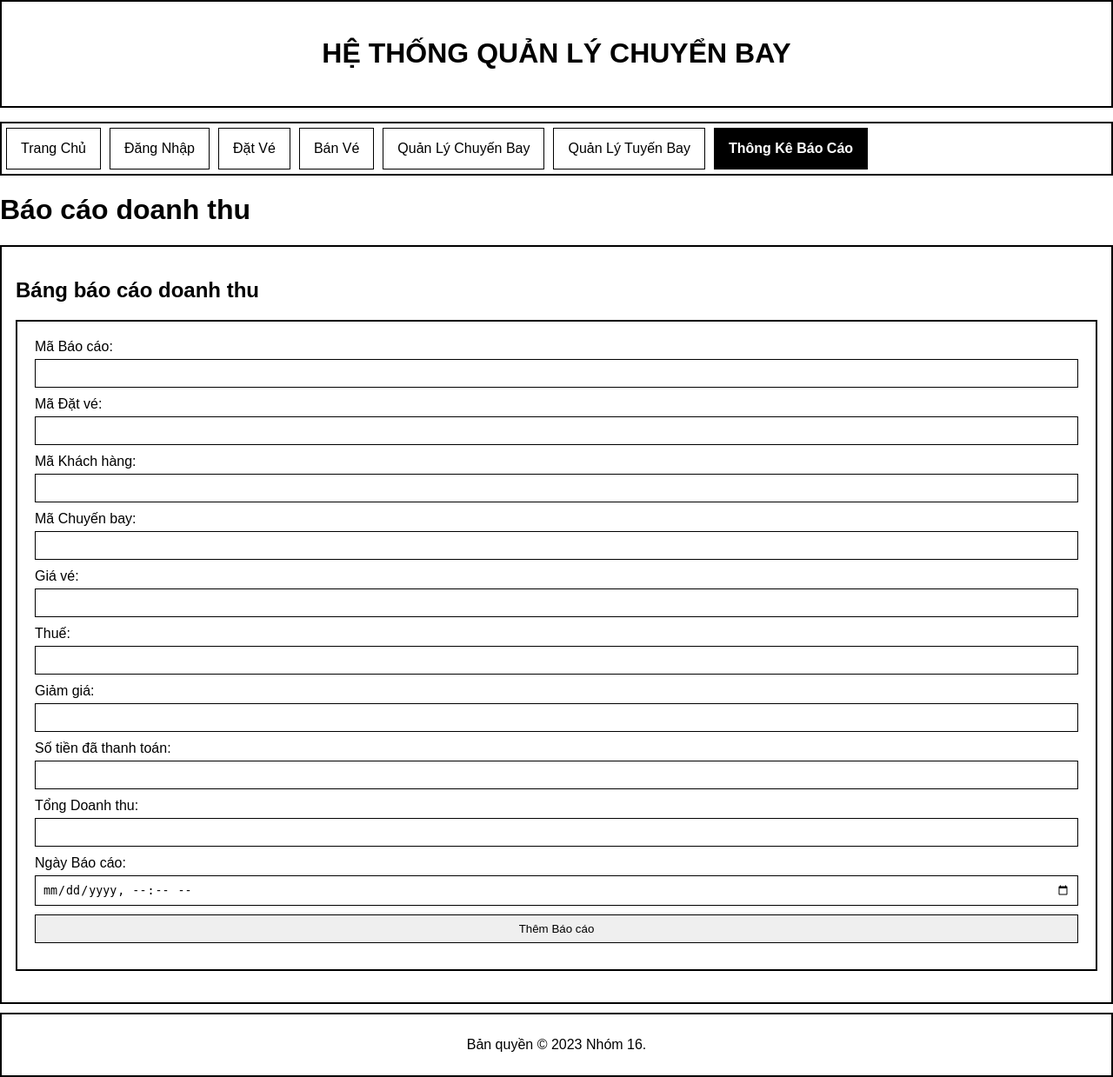
After one commit to LeVietDung2002/AirplaneManagement-py, a Flask app: page /reportRevenue in a window 1280 px wide. The commit adds this page. Shown: the whole page at 87% size. Run offline with Flask 3, Linux system fonts and the light colour scheme; some libraries are stand-ins or nearby versions.

Commit message:
Add files via upload

```diff
--- a/flightsystem_CNPM/app/index.py
+++ b/flightsystem_CNPM/app/index.py
@@ -1,10 +1,12 @@
 from flask import Flask, render_template, request, redirect, url_for, jsonify
 import sqlite3
+from sqlalchemy import ForeignKey
+
 from models import db, FlightDetail  # Import your models
 
 flightapp = Flask(__name__)
 
-flightapp.config['SQLALCHEMY_DATABASE_URI'] = 'sqlite:///C:/Users/Admin/Desktop/CNPM/flightsystem_CNPM/app/database/flight_reservation.db'
+flightapp.config['SQLALCHEMY_DATABASE_URI'] = 'sqlite:///C:/Users/Admin/Desktop/FlightManagement/flightsystem_CNPM/app/database/flightManagement.db'
 flightapp.config['SQLALCHEMY_TRACK_MODIFICATIONS'] = False
 
 # Initialize the database
@@ -38,6 +40,10 @@ def sellticket():
 
     # Render the sellticket.html template
     return render_template("sellticket.html")
+@flightapp.route("/ScheduleManagement")
+def ScheduleManagement():
+
+    return render_template("ScheduleManagement.html")
 
 @flightapp.route("/flightManagement")
 def flightManagement():
@@ -47,61 +53,12 @@ def flightManagement():
     # Pass the data to the template
     return render_template("flightManagement.html", flights=flights)
 
-# Function to create the flight table
-def create_flight_table():
-    # This function is not needed if you are using Flask-SQLAlchemy
-    pass
+@flightapp.route("/reportRevenue")
+def reportRevenue():
+    return render_template("reportRevenue.html")
 
-# Function to add a flight to the database
-def add_flight(flight_code, departure, destination, departure_date):
-    new_flight = FlightDetail(
-        flight_code=flight_code,
-        departure=departure,
-        destination=destination,
-        departure_date=departure_date
-    )
-    db.session.add(new_flight)
-    db.session.commit()
 
-# Function to delete a flight from the database
-def delete_flight(flight_code):
-    flight = FlightDetail.query.filter_by(flight_code=flight_code).first()
-    if flight:
-        db.session.delete(flight)
-        db.session.commit()
 
-# Create the flight table when the application starts
-# This is not needed with Flask-SQLAlchemy
-
-@flightapp.route('/add_flight', methods=['POST'])
-def add_flight_route():
-    data = request.form
-    flight_code = data['flight_code']
-    departure = data['departure']
-    destination = data['destination']
-    departure_date = data['departure_date']
-
-    add_flight(flight_code, departure, destination, departure_date)
-
-    return jsonify({'message': 'Flight added successfully'})
-
-@flightapp.route('/delete_flight', methods=['POST'])
-def delete_flight_route():
-    data = request.form
-    flight_code = data['flight_code']
-
-    delete_flight(flight_code)
-
-    return jsonify({'message': 'Flight deleted successfully'})
-
-@flightapp.route('/get_flights', methods=['GET'])
-def get_flights():
-    flights = FlightDetail.query.all()
-    flight_data = [{'flightID': flight.flightID, 'departureAirport': flight.departureAirport,
-                    'arrivalAirport': flight.arrivalAirport, 'departureTime': flight.departureTime,
-                    'arrivalTime': flight.arrivalTime, 'availableSeats': flight.availableSeats,
-                    'price': flight.price} for flight in flights]
-    return jsonify({'flights': flight_data})
 
 if __name__ == '__main__':
     flightapp.run(debug=True)
--- a/flightsystem_CNPM/app/models.py
+++ b/flightsystem_CNPM/app/models.py
@@ -112,7 +112,10 @@ class Aircraft(db.Model):
     model = db.Column(db.String(255))
     capacity = db.Column(db.Integer)
     manufacturer = db.Column(db.String(255))
-
+class ReportRevenue(db.Model):
+    reportID = db.Column(db.String(50), primary_key=True)
+    totalRevenue = db.Column(db.Float)
+    reportDateTime = db.Column(db.DateTime)
 # Define the rest of the models...
 
 # Example of how to create the tables
--- /dev/null
+++ b/flightsystem_CNPM/app/static/css/reportRevenue.css
@@ -0,0 +1,109 @@
+body {
+    margin: 0;
+    padding: 0;
+    font-family: Arial, Helvetica, sans-serif;
+}
+
+.header {
+	background-color: #fff;
+	padding: 20px;
+	text-align: center;
+	border: 2px solid black;
+}
+.footer {
+    background-color: #fff;
+    padding: 10px;
+    text-align: center;
+    border: 2px solid black;
+}
+.menu {
+    list-style-type: none;
+    padding: 0;
+    background-color: white;
+    border: 2px solid black;
+    overflow: hidden;
+}
+
+.menu li {
+    float: left;
+}
+
+.menu li a {
+    display: block;
+    color: black;
+    text-align: center;
+    padding: 14px 16px;
+    text-decoration: none;
+    margin: 5px;
+    border: 1px solid #000;
+}
+
+.menu li a:hover:not(.active) {
+    background-color: #b8b8b8;
+}
+
+.menu li a.active {
+    color: white;
+    background-color: black;
+    font-weight: bolder;
+}
+
+.main {
+    padding: 16px;
+    background-color: white;
+    border: 2px solid black;
+    margin: 10px 0px;
+}
+
+form {
+    margin-bottom: 20px;
+    border: 2px solid #000; /* Added border to the form */
+    padding: 20px; /* Added padding for spacing inside the border */
+}
+
+form h3 {
+    margin-bottom: 10px;
+}
+
+form label {
+    display: block;
+    margin-bottom: 5px;
+}
+
+form input,
+form select {
+    width: 100%;
+    padding: 8px;
+    margin-bottom: 10px;
+    box-sizing: border-box;
+    border: 1px solid #000; /* Added border to form elements */
+}
+
+form button {
+    background-color: black;
+    color: white;
+    padding: 10px;
+    border: none;
+    cursor: pointer;
+}
+
+form button:hover {
+    background-color: #333;
+}
+/* Additional styles for table */
+table {
+    width: 100%;
+    border-collapse: collapse;
+    margin-top: 20px;
+}
+
+th, td {
+    border: 1px solid #000;
+    padding: 8px;
+    text-align: left;
+}
+
+th {
+    background-color: #b8b8b8;
+    font-weight: bold;
+}
--- a/flightsystem_CNPM/app/templates/booktickets.html
+++ b/flightsystem_CNPM/app/templates/booktickets.html
@@ -20,8 +20,8 @@
         <li><a class="active" href="{{url_for('booktickets')}}">Đặt Vé</a></li>
         <li><a href="{{url_for('sellticket')}}">Bán Vé</a></li>
         <li><a href="{{url_for('flightManagement')}}">Quản Lý Chuyến Bay</a></li>
-        <li><a href="#Flight_route_Management">Quản Lý Tuyến Bay</a></li>
-        <li><a href="#report">Thông Kê Báo Cáo</a></li>
+        <li><a href="{{url_for('ScheduleManagement')}}">Quản Lý Tuyến Bay</a></li>
+		<li><a href="{{url_for('reportRevenue')}}">Thông Kê Báo Cáo</a></li>
     </ul>
 
     <div class="main">
--- a/flightsystem_CNPM/app/templates/flightManagement.html
+++ b/flightsystem_CNPM/app/templates/flightManagement.html
@@ -19,9 +19,9 @@
         <li><a href="{{url_for('login')}}">Đăng Nhập</a></li>
         <li><a href="{{url_for('booktickets')}}">Đặt Vé</a></li>
         <li><a href="{{url_for('sellticket')}}">Bán Vé</a></li>
-        <li><a class="active" href="{{url_for('flightManagement')}}">Quản Lý Chuyến Bay</a></li>
-        <li><a href="#Flight_route_Management">Quản Lý Tuyến Bay</a></li>
-        <li><a href="#report">Thông Kê Báo Cáo</a></li>
+        <li><a  class="active" href="{{url_for('flightManagement')}}">Quản Lý Chuyến Bay</a></li>
+        <li><a href="{{url_for('ScheduleManagement')}}">Quản Lý Tuyến Bay</a></li>
+		<li><a href="{{url_for('reportRevenue')}}">Thông Kê Báo Cáo</a></li>
     </ul>
     <div class="main">
         <div class="flightManagement">
--- a/flightsystem_CNPM/app/templates/login.html
+++ b/flightsystem_CNPM/app/templates/login.html
@@ -27,8 +27,8 @@
 		<li><a href="{{url_for('booktickets')}}">Đặt Vé</a></li>
 		<li><a href="{{url_for('sellticket')}}">Bán Vé</a></li>
         <li><a href="{{url_for('flightManagement')}}">Quản Lý Chuyến Bay</a></li>
-		<li><a href="#Flight_route_Management">Quản Lý Tuyến Bay</a></li>
-		<li><a href="#report">Thông Kê Báo Cáo</a></li>
+		<li><a href="{{url_for('ScheduleManagement')}}">Quản Lý Tuyến Bay</a></li>
+		<li><a href="{{url_for('reportRevenue')}}">Thông Kê Báo Cáo</a></li>
 	</ul>
 
 	<div class="main">
--- /dev/null
+++ b/flightsystem_CNPM/app/templates/reportRevenue.html
@@ -0,0 +1,77 @@
+<!DOCTYPE html>
+<html lang="en">
+<head>
+    <meta charset="UTF-8">
+    <meta name="viewport" content="width=device-width, initial-scale=1.0">
+
+    <link rel="stylesheet" href="{{url_for('static', filename='css/reportRevenue.css')}}">
+	<script src="{{url_for('static', filename='js/jquery-3.6.0.min.js')}} "></script>
+</head>
+<body>
+    <div class="header">
+        <h1>HỆ THỐNG QUẢN LÝ CHUYỂN BAY</h1>
+    </div>
+
+    <ul class="menu">
+        <li><a href="{{url_for('home')}}">Trang Chủ</a></li>
+        <li><a href="{{url_for('login')}}">Đăng Nhập</a></li>
+        <li><a href="{{url_for('booktickets')}}">Đặt Vé</a></li>
+        <li><a href="{{url_for('sellticket')}}">Bán Vé</a></li>
+        <li><a href="{{url_for('flightManagement')}}">Quản Lý Chuyến Bay</a></li>
+        <li><a href="{{url_for('ScheduleManagement')}}">Quản Lý Tuyến Bay</a></li>
+		<li><a class="active" href="{{url_for('reportRevenue')}}">Thông Kê Báo Cáo</a></li>
+    </ul>
+  <div class="title">
+            <h1>Báo cáo doanh thu</h1>
+        </div>
+    <div class="main">
+
+
+        <section>
+          <h2>Báng báo cáo doanh thu</h2>
+    <form action="/add_report_revenue" method="post">
+        <label for="reportID">Mã Báo cáo:</label>
+        <input type="text" id="reportID" name="reportID" required><br>
+
+        <label for="reservationID">Mã Đặt vé:</label>
+        <input type="text" id="reservationID" name="reservationID" required><br>
+
+        <label for="customerID">Mã Khách hàng:</label>
+        <input type="text" id="customerID" name="customerID" required><br>
+
+        <label for="flightID">Mã Chuyến bay:</label>
+        <input type="text" id="flightID" name="flightID" required><br>
+
+        <label for="price">Giá vé:</label>
+        <input type="number" id="price" name="price" required><br>
+
+        <label for="taxes">Thuế:</label>
+        <input type="number" id="taxes" name="taxes" required><br>
+
+        <label for="discount">Giảm giá:</label>
+        <input type="number" id="discount" name="discount" required><br>
+
+        <label for="amountPaid">Số tiền đã thanh toán:</label>
+        <input type="number" id="amountPaid" name="amountPaid" required><br>
+
+        <label for="totalRevenue">Tổng Doanh thu:</label>
+        <input type="number" id="totalRevenue" name="totalRevenue" required><br>
+
+        <label for="reportDateTime">Ngày Báo cáo:</label>
+        <input type="datetime-local" id="reportDateTime" name="reportDateTime" required><br>
+
+        <input type="submit" value="Thêm Báo cáo">
+    </form>
+        </section>
+    </div>
+
+    <script>
+
+    </script>
+
+<div class="footer">
+		<p>Bản quyền © 2023 Nhóm 16.</p>
+	</div>
+
+</body>
+</html>
--- a/flightsystem_CNPM/app/templates/sellticket.html
+++ b/flightsystem_CNPM/app/templates/sellticket.html
@@ -18,8 +18,8 @@
         <li><a href="{{url_for('booktickets')}}">Đặt Vé</a></li>
         <li><a class="active" href="{{url_for('sellticket')}}">Bán Vé</a></li>
         <li><a href="{{url_for('flightManagement')}}">Quản Lý Chuyến Bay</a></li>
-        <li><a href="#Flight_route_Management">Quản Lý Tuyến Bay</a></li>
-        <li><a href="#report">Thông Kê Báo Cáo</a></li>
+        <li><a href="{{url_for('ScheduleManagement')}}">Quản Lý Tuyến Bay</a></li>
+		<li><a href="{{url_for('reportRevenue')}}">Thông Kê Báo Cáo</a></li>
     </ul>
   <div class="title">
             <h1>Bán vé</h1>
```
Also changed, not shown: flightsystem_CNPM/app/__init__.py (+77 -0 lines), flightsystem_CNPM/app/database/insert_data.sql (+19 -14 lines), flightsystem_CNPM/app/database/schema.sql (+15 -0 lines), flightsystem_CNPM/app/static/css/ScheduleManagement.css (added, +109 -0 lines), flightsystem_CNPM/app/static/css/flightMangement.css (+19 -8 lines), flightsystem_CNPM/app/templates/ScheduleManagement.html (added, +83 -0 lines), flightsystem_CNPM/app/templates/home.html (+5 -4 lines), flightsystem_CNPM/app/templates/javascript/ScheduleManagement.js (added, +15 -0 lines), flightsystem_CNPM/app/templates/javascript/flightManagement.js (added, +106 -0 lines), flightsystem_CNPM/app/database/flightManagement.db (added).
